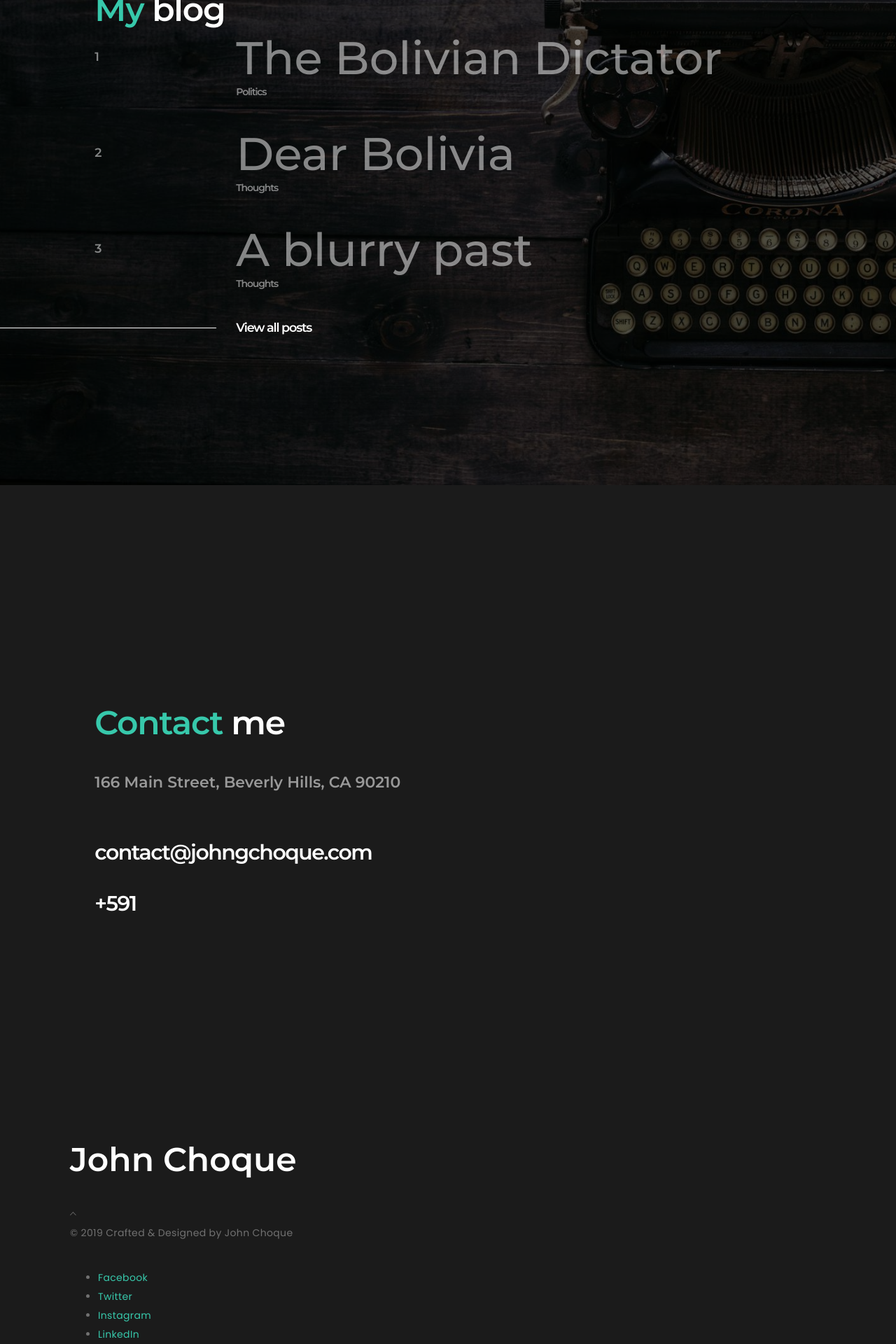
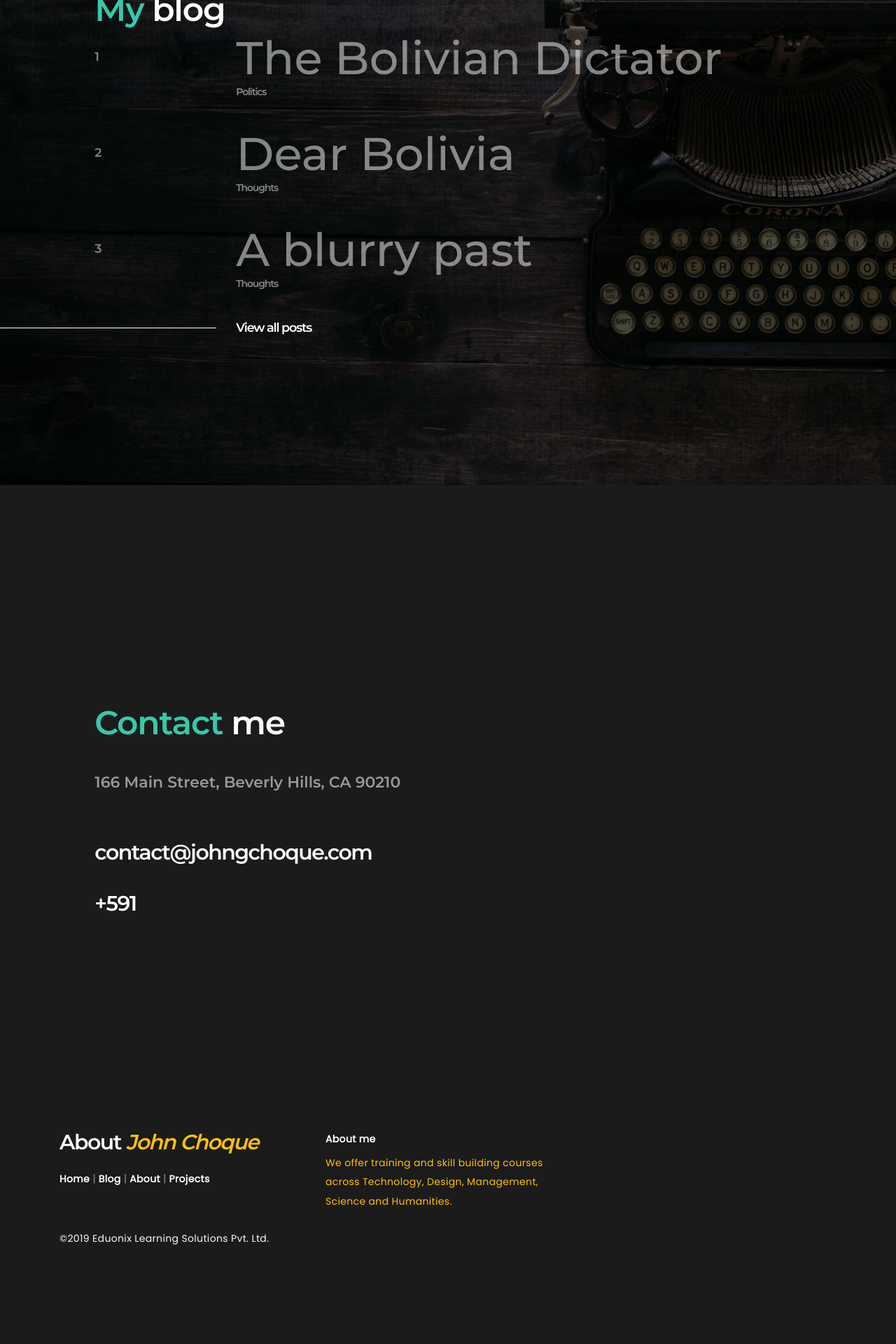
Before and after one commit to thethoughtfulmillennial/thethoughtfulmillennial.github.io, a Jekyll site: the page built from index.html, in a window 1280 px wide. Shown: the part 2907-4827 px from the top of the page at 70% size. Built offline with Jekyll 4.4.1, drawn with Linux system fonts in a browser that asks for light colours; some web fonts are replaced; after the commit the page ends 4732 px from its top, so only the background shows below that.

Commit message:
Updating footer.

```diff
--- a/_includes/footer.html
+++ b/_includes/footer.html
@@ -1,30 +1,45 @@
 <!-- Footer start -->
 <footer class="footer">
+
 	<div class="container">
-		<div>
-			<div class="col col-12">
-				<div class="footer-top">
-					<h2 class="logo-title">
-						<a href="/galada/" class="logo-text">John Choque</a>
-					</h2>
-					<div class="top"><i class="ion ion-ios-arrow-up"></i></div>
+		<div class="row ">
+			<div class="col-md-4 text-center text-md-left ">
+
+				<div class="py-0">
+					<h3 class="my-4 text-white">About<span class="mx-2 font-italic text-warning ">John Choque</span>
+					</h3>
+
+					<p class="footer-links font-weight-bold">
+						<a class="text-white" href="/index.html">Home</a>
+						|
+						<a class="text-white" href="/blog.html">Blog</a>
+						|
+						<a class="text-white" href="/about.html">About</a>
+						|
+						<a class="text-white" href="/projects.html">Projects</a>
+					</p>
+					<p class="text-light py-4 mb-4">&copy;2019 Eduonix Learning Solutions Pvt. Ltd.</p>
 				</div>
-				<div class="footer-bottom">
-					<div class="copyright">
-						<p>© 2019 Crafted &amp; Designed by John Choque</p>
-					</div>
-					<div class="footer-social">
-						<ul class="list-reset">
-							<li><a href="https://www.facebook.com/{{ site.facebook_username }}">Facebook</a></li>
-							<li><a href="hhttps://twitter.com/{{ site.twitter_username }}">Twitter</a></li>
-							<li><a href="https://www.instagram.com/{{ site.instagram_username }}">Instagram</a></li>
-							<li><a href="https://www.linkedin.com/in/{{ site.linkedin_username }}">LinkedIn</a></li>
-						</ul>
-					</div>
+			</div>
+
+			<div class="col-md-4 text-white my-4 text-center text-md-left ">
+				<span class=" font-weight-bold ">About me</span>
+				<p class="text-warning my-2">We offer training and skill building courses across Technology, Design,
+					Management, Science and Humanities.</p>
+				<div class="py-2">
+					<a href="https://www.facebook.com/{{ site.facebook_username }}"><i
+							class="fab fa-facebook fa-2x mx-3"></i></a>
+					<a href="https://twitter.com/{{ site.twitter_username }}"><i
+							class="fab fa-twitter fa-2x mx-3"></i></a>
+					<a href="https://www.instagram.com/{{ site.instagram_username }}"><i
+							class="fab fa-instagram fa-2x mx-3"></i></a>
+					<a href="https://www.linkedin.com/in/{{ site.linkedin_username }}"><i
+							class="fab fa-linkedin fa-2x mx-3"></i></a>
 				</div>
 			</div>
 		</div>
 	</div>
+
 </footer>
 
 <!-- Footer end -->
--- a/assets/css/style.css
+++ b/assets/css/style.css
@@ -2283,3 +2283,33 @@ figure {
 .image-holder.image-header {
   width: 100%;
 }
+
+/* ---------------------------------------------- /*
+*  11. Scroll to top
+/* ---------------------------------------------- */
+
+.scroll-up {
+	position: fixed;
+	display: none;
+	z-index: 999;
+	bottom: 1.8em;
+	right: 1.8em;
+}
+
+.scroll-up a {
+	background-color: rgba(0, 0, 0, 0.3);
+	display: block;
+	width: 28px;
+	height: 28px;
+	text-align: center;
+	color: #fff;
+	font-size: 14px;
+	line-height: 30px;
+	cursor: pointer;
+}
+
+.scroll-up a:hover,
+.scroll-up a:active {
+	background-color: rgba(235, 235, 235, .8);
+	color: #5b5963;
+}
--- a/projects.html
+++ b/projects.html
@@ -20,7 +20,7 @@ layout: default
 									<div class="row">
 										<div class="col-md-8 col-lg-6">
 											<h1 class="display-2 text-white  wow fadeIn" data-wow-delay="0.1s"><span
-													class="text-primary">About</span> me</h1>
+													class="text-primary">My</span> projects</h1>
 											<p></p>
 										</div>
 									</div>
```
